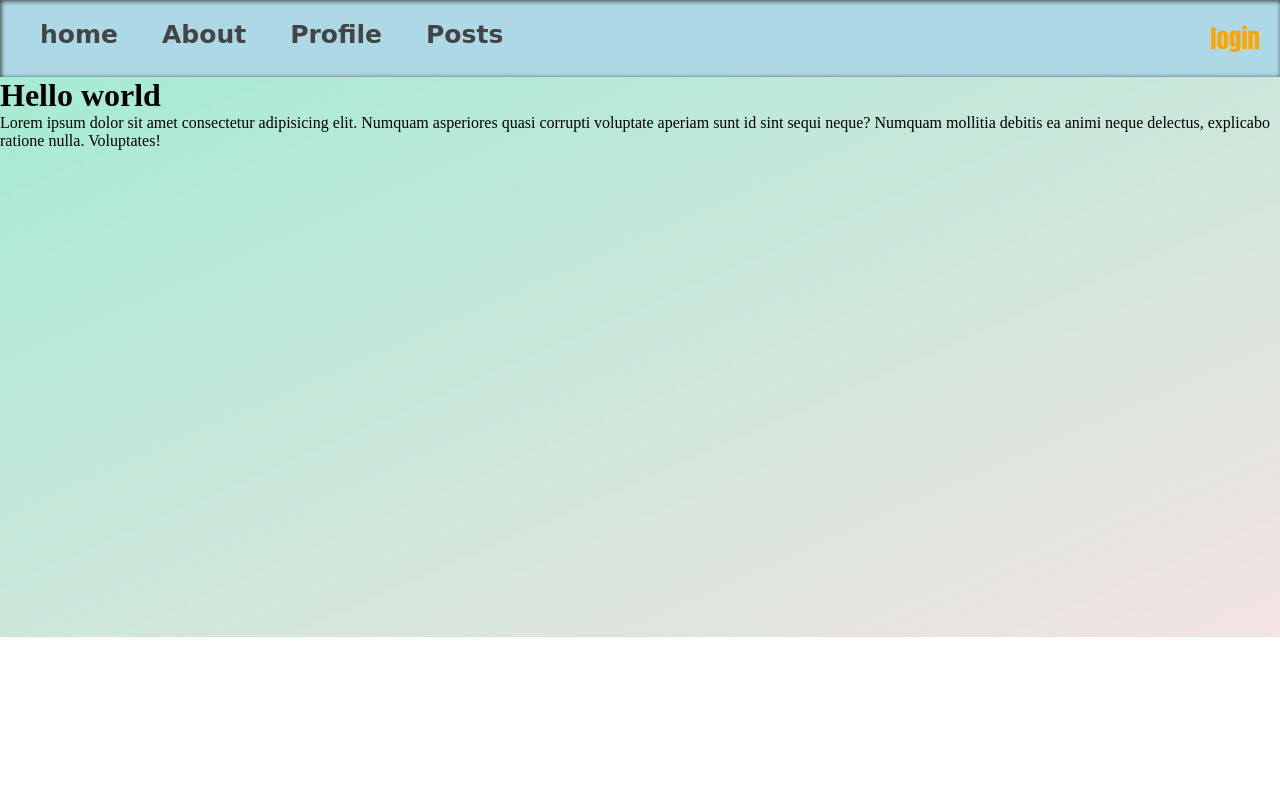
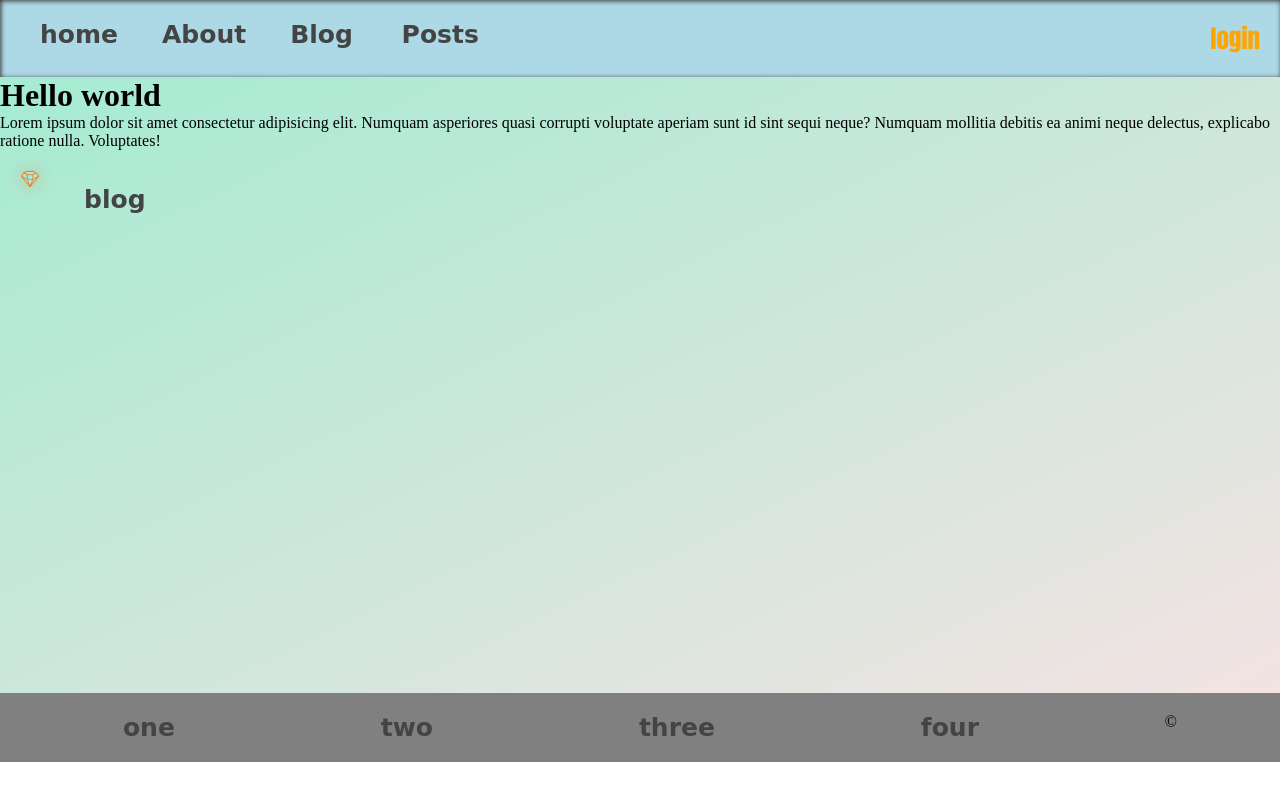
Before and after one commit to AbrorBoqiyev/sale, a Django app: page / in a window 1280 px wide. Run offline with Django 5.2, Linux system fonts and the light colour scheme.

Commit message:
modified main template

```diff
--- /dev/null
+++ b/savdo/static/styles/footer.css
@@ -0,0 +1,9 @@
+li{
+    list-style-type: none;
+}
+footer{
+    display: flex;
+    justify-content: space-around;
+    padding: 20px;
+    background-color: gray;
+}
--- a/savdo/static/styles/home.css
+++ b/savdo/static/styles/home.css
@@ -5,5 +5,5 @@
 
 main{
     background: linear-gradient( to right bottom, rgb(165, 235, 210), rgb(243, 227, 227));
-    height: 70vh;
+    height: 77vh;
 }
--- a/savdo/templates/base.html
+++ b/savdo/templates/base.html
@@ -5,6 +5,7 @@
     <meta charset="UTF-8">
     <meta name="viewport" content="width=device-width, initial-scale=1.0">
     <link rel="stylesheet" href="{% static 'styles/navbar.css' %}">
+    <link rel="stylesheet" href="{% static 'styles/footer.css' %}">
     <title>
         {%block title%}
 
--- a/savdo/templates/footer.html
+++ b/savdo/templates/footer.html
@@ -1,3 +1,7 @@
 <footer>
-
+        <li><a href="#">one</a></li>
+        <li><a href="#">two</a></li>
+        <li><a href="#">three</a></li>
+        <li><a href="#">four</a></li>
+        <li>&copy;</li>
 </footer>
--- a/savdo/templates/home.html
+++ b/savdo/templates/home.html
@@ -10,5 +10,9 @@
 
 {%block content%}
     <h1>{{text}}</h1>
-    <p>Lorem ipsum dolor sit amet consectetur adipisicing elit. Numquam asperiores quasi corrupti voluptate aperiam sunt id sint sequi neque? Numquam mollitia debitis ea animi neque delectus, explicabo ratione nulla. Voluptates!</p>
+    <p>
+        Lorem ipsum dolor sit amet consectetur adipisicing elit. Numquam asperiores quasi corrupti voluptate aperiam sunt id sint sequi neque? Numquam mollitia debitis ea animi neque delectus, explicabo ratione nulla. Voluptates!
+    </p>
+    <img  src="{%static 'icons/diamond.png'%}" width="60" alt="image">
+    <a href="/blog/">blog</a>
 {%endblock%}
--- a/savdo/templates/navbar.html
+++ b/savdo/templates/navbar.html
@@ -1,8 +1,10 @@
+{% load static %}
+
 <header>
     <div class="links">
         <a href="#">home</a>
         <a href="#">About</a>
-        <a href="#">Profile</a>
+        <a href="">Blog </a>
         <a href="#">Posts</a>
     </div>
 
```
Also changed, not shown: savdo/static/icons/diamond.png (added), savdo/static/styles/navbar.css (line endings or trailing spaces).
